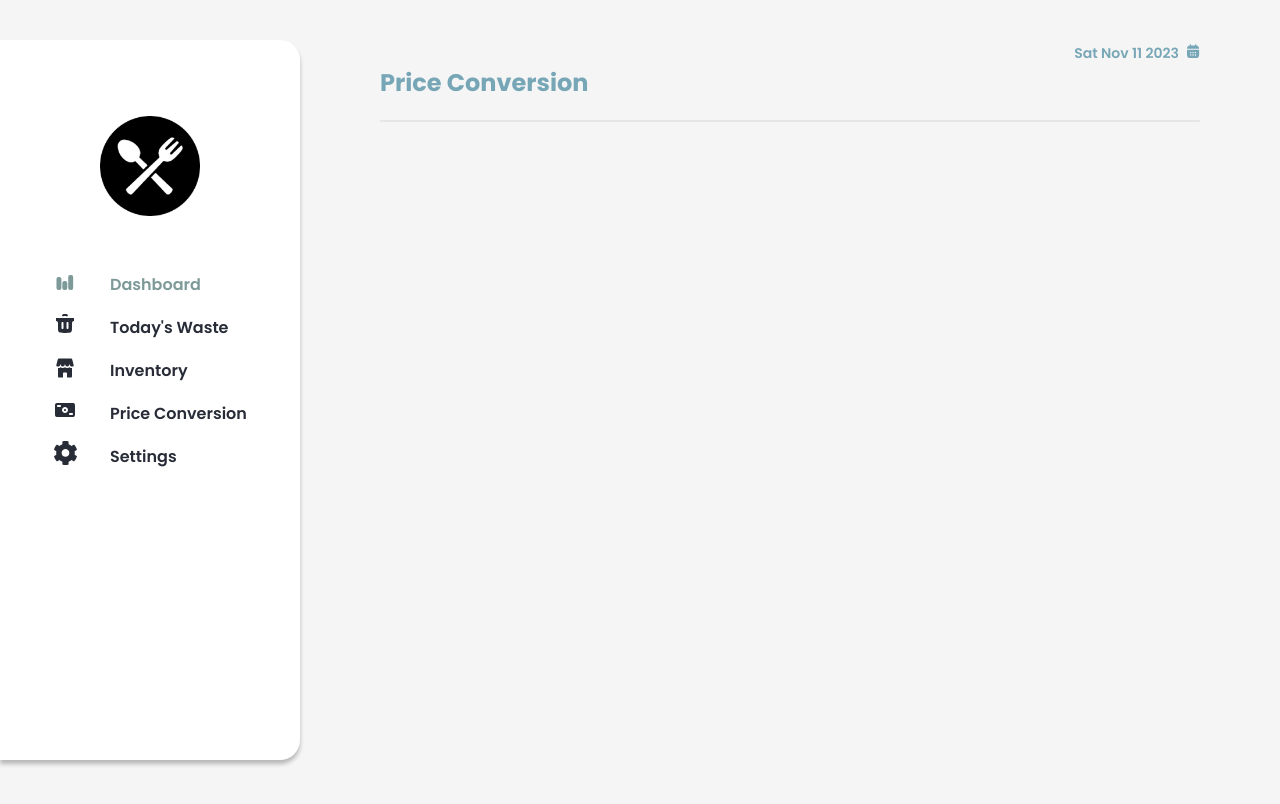
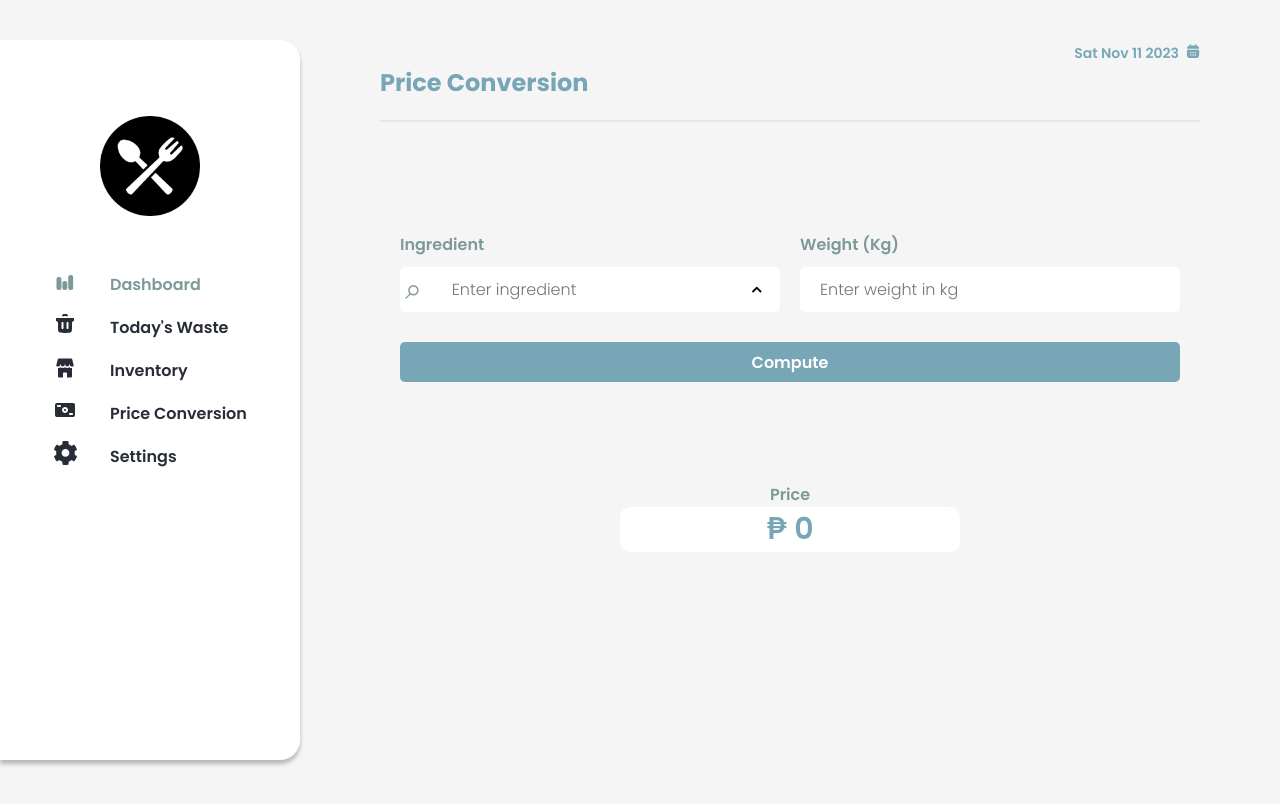
Before and after one commit to sabacsain/softEng, a React (Create React App) app: page /priceconversion in a window 1280 px wide. Shown: the top 804 px of the page. Built offline with nearby package versions, Linux system fonts and the light colour scheme.

Commit message:
Price Conversion

```diff
--- a/src/PriceConversion.js
+++ b/src/PriceConversion.js
@@ -1,6 +1,113 @@
-import Header from "./Header"
-import './css/priceconversion.css'
+import { useState } from "react";
+import Header from "./Header";
+import "./css/priceconversion.css";
+
+//sample data
+const sampleIngredients = [
+  {
+    Name: "Abcd",
+    Price: "120", //per kilo
+  },
+  {
+    Name: "Bcde"
+  },
+  {
+    Name: "cdfghi"
+  },
+];
 
 export default function PriceConversion() {
-  return <div class="priceconversion"><Header headerName={"Price Conversion"}/></div>
+  return (
+    <div className="priceconversion">
+      <Header headerName={"Price Conversion"} />
+      <IngredientSearch />
+    </div>
+  );
 }
+
+function IngredientSearch() {
+  const [price, setPrice] = useState(0);
+
+  const [searchedWord, setSearchedWord] = useState("");
+  const [isItemsOpen, setItemsOpen] = useState(true);
+
+  console.log(searchedWord);
+  const handleSearch = (e) => {
+    setSearchedWord(() => e.target.value);
+  };
+
+  const handleItemOpen = () => {
+    setItemsOpen((prev) => !prev);
+  };
+
+  const handlePriceCalc = () => {
+    // dito ata pwede ilagay how to compute for the price of the searched ingredient
+    setPrice(1000); //sample value
+  }
+
+  return (
+    <>
+      <div className="main-wrapper">
+        <div className="converter-main-wrapper">
+          <div id="price-ingredient-wrapper">
+            <label for="price-ingredient">Ingredient</label>
+
+            <div id="price-search-wrapper">
+              <span className="search-icon">&#x2315;</span>
+              <input
+                type="text"
+                id="price-ingredient"
+                value={searchedWord}
+                placeholder="Enter ingredient"
+                onChange={handleSearch}
+              />
+              <i
+                className={`fa fa-angle-down ${isItemsOpen ? "up" : ""}`}
+                onClick={handleItemOpen}
+              ></i>
+            </div>
+
+            {/* result after searching for ingredinet*/}
+            {searchedWord !== "" && isItemsOpen && (
+              <div id="ing-options-container">
+                {sampleIngredients
+                  .filter((ingredient) =>
+                    ingredient.Name.toLowerCase().includes(
+                      searchedWord.toLocaleLowerCase()
+                    )
+                  )
+                  .map((ingredient) => (
+                    <input
+                      className="ing-option"
+                      value={ingredient.Name}
+                      onClick={(e) => handleSearch(e)}
+                      readOnly
+                    />
+                  ))}
+              </div>
+            )}
+          </div>
+
+          <div id="price-weight-wrapper">
+            <label for="price-weight">Weight (Kg)</label>
+
+            <div id="price-search-wrapper">
+              <input
+                type="number"
+                id="price-weight"
+                placeholder="Enter weight in kg"
+              />
+            </div>
+          </div>
+        </div>
+
+        <div className="converter-main-wrapper">
+          <button className="compute-btn" onClick={handlePriceCalc}>Compute</button>
+        </div>
+      </div>
+
+      <label id="price-price-label" for="price-price">Price</label>
+      <div id="price-price-value"> &#8369; {price}</div>
+    </>
+  );
+}
--- a/src/css/inventory.css
+++ b/src/css/inventory.css
@@ -375,6 +375,14 @@ a:hover {
   cursor: pointer;
 }
 
+.op-btn:hover{
+  opacity: 0.7;
+}
+
+.op-btn:active{
+  opacity: 1;
+}
+
 .op-btn.add-btn {
   background: #7d9a99;
 }
--- a/src/css/priceconversion.css
+++ b/src/css/priceconversion.css
@@ -6,3 +6,147 @@
   margin: 40px 80px;
   flex: 1;
 }
+
+#price-ingredient-wrapper,
+#price-weight-wrapper {
+  width: 400px;
+  height: max-content;
+  max-height: 100px;
+  padding: 10px;
+  box-sizing: border-box;
+  display: flex;
+  gap: 10px;
+
+  flex-direction: column;
+}
+
+#price-ingredient,
+#price-weight {
+  height: 40px;
+  width: 300px;
+  font-size: 16px;
+  font-family: "Poppins";
+  display: inline-block;
+  border: none;
+  outline: none;
+  padding-left: 20px;
+  padding-right: 20px;
+  box-sizing: border-box;
+}
+
+#price-search-wrapper i {
+  width: 30px;
+  display: flex;
+  justify-content: center;
+  align-items: center;
+  height: 30px;
+  cursor: pointer;
+  transition: all 0.75s ease;
+}
+
+#price-search-wrapper i.up {
+  transform: rotate(180deg);
+}
+
+#price-search-wrapper {
+  width: 380px;
+  height: 46px;
+  display: flex;
+  align-items: center;
+  gap: 10px;
+  background-color: white;
+  border-radius: 5px;
+}
+
+.ing-option {
+  background-color: white;
+  width: 100%;
+  height: 40px;
+  padding: 5px;
+  border-radius: 2px;
+  box-sizing: border-box;
+  cursor: pointer;
+  font-weight: 600;
+  font-family: "Poppins";
+  font-size: 14px;
+  border: none;
+  outline: none;
+}
+
+.ing-option:hover {
+  background-color: #d0dcdc;
+}
+
+#ing-options-container {
+  max-height: 200px;
+  z-index: 2;
+}
+
+/* Chrome, Safari, Edge, Opera */
+input::-webkit-outer-spin-button,
+input::-webkit-inner-spin-button {
+  -webkit-appearance: none;
+  margin: 0;
+}
+
+/* Firefox */
+input[type="number"] {
+  -moz-appearance: textfield;
+}
+
+.main-wrapper {
+  display: flex;
+  flex-direction: column;
+  gap: 20px;
+  margin-top: 100px;
+}
+
+.converter-main-wrapper {
+  display: flex;
+  justify-content: center;
+}
+
+.converter-main-wrapper label {
+  color: #7d9a99;
+  font-weight: 600;
+}
+
+.compute-btn {
+  width: 780px;
+  height: 40px;
+  background-color: #77a6b6;
+  border: none;
+  font-family: "Poppins";
+  font-size: 16px;
+  font-weight: 600;
+  color: white;
+  border-radius: 5px;
+  /* position: absolute;
+
+  top:  300px;
+  left: 390px; */
+  cursor: pointer;
+}
+
+.compute-btn:hover {
+  background-color: #7d9a99;
+}
+
+#price-price-label {
+  margin-top: 100px;
+  display: block;
+  text-align: center;
+}
+
+#price-price-value {
+  display: block;
+  width: fit-content;
+  min-width: 340px;
+  border-radius: 10px;
+  text-align: center;
+  margin: auto;
+  background-color: white;
+  font-size: 30px;
+  color: #77a6b6;
+  font-weight: 600;
+}
```
Lines whose indentation alone changed are shown as unchanged.
